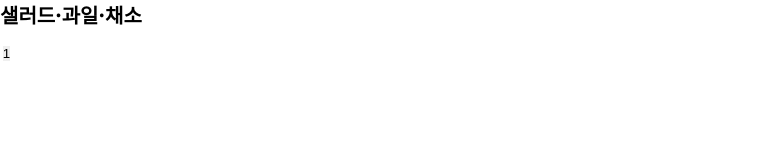
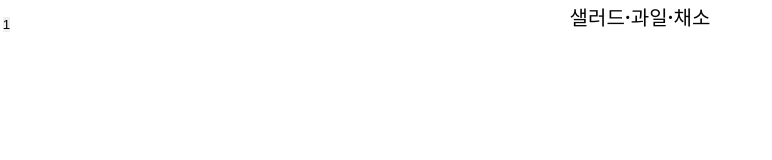
Before and after one commit to reezekim/SCSS-shopping-app, a plain HTML site: page style.html in a window 1280 px wide. Shown: the whole page, without its empty margins (0-772 px from the left). Drawn offline with nearby package versions, Linux system fonts and the light colour scheme; files that its build step writes are made by us from their sources.

Commit message:
💄 Implement header component and Add typography constants

```diff
--- a/SCSS/base/_typography.scss
+++ b/SCSS/base/_typography.scss
@@ -7,3 +7,10 @@ body {
 
 html {font-size: 62.5%;}
 body {font-size: 1rem;}
+
+.h1 {
+  color: $black06;
+  font-size: rem(18);
+  font-weight: 500;
+  line-height: rem(29);
+}
--- a/SCSS/layout/_header.scss
+++ b/SCSS/layout/_header.scss
@@ -0,0 +1,10 @@
+.header {
+  align-items: center;
+  display: flex;
+  height: rem(48);
+  position: relative;
+
+  .h1 {
+    @include position(left, 50%, top, 50%)
+  }
+}
```
